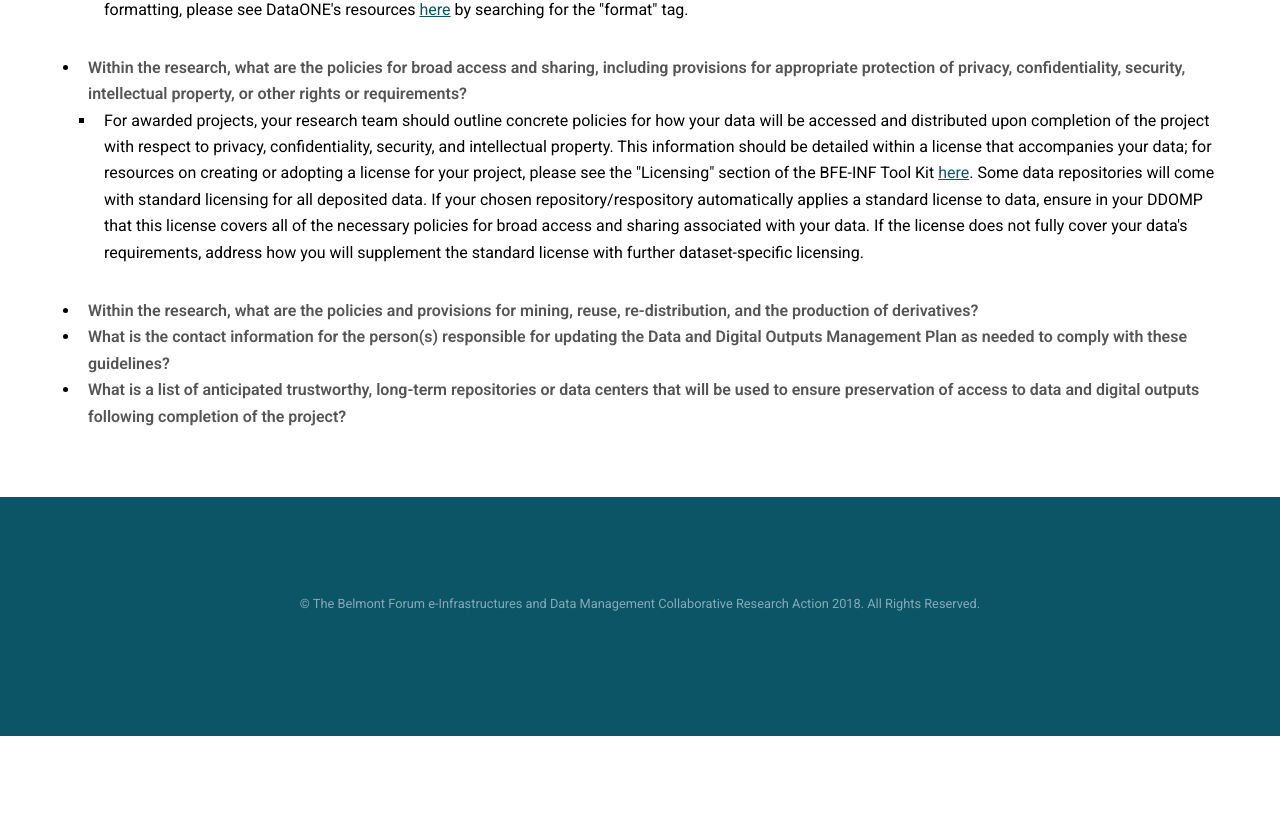
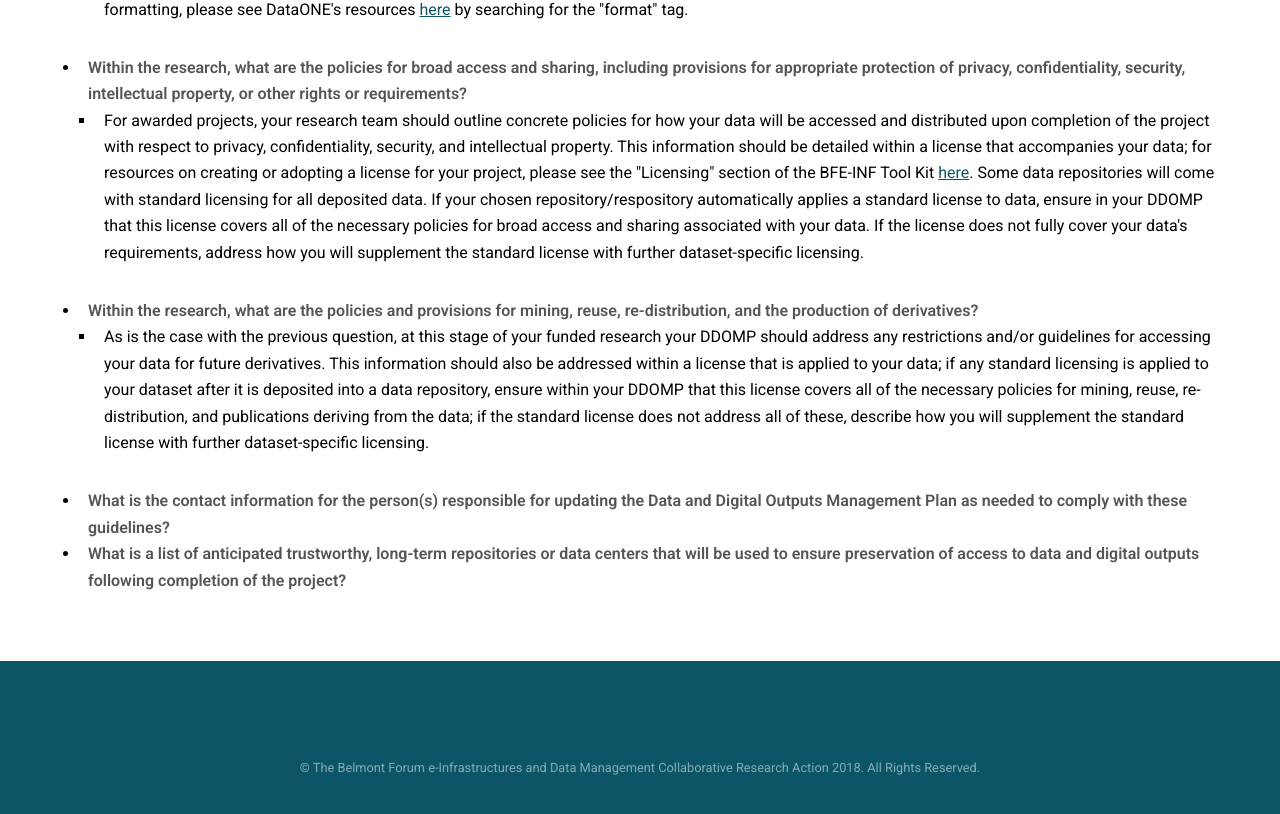
Before and after one commit to bfe-inf/toolkit, a Jekyll site: the page ddomp-awardedprojects.html, which Jekyll copies as it is, in a window 1280 px wide and 900 px high, scrolled down 1040 px. Shown: the top 814 px of the window. Built offline with Jekyll 4.4.1, drawn with Linux system fonts in a browser that asks for light colours; before the commit the page ends 1776 px from its top, so only the background shows below that.

Commit message:
Update ddomp-awardedprojects.html

```diff
--- a/ddomp-awardedprojects.html
+++ b/ddomp-awardedprojects.html
@@ -59,6 +59,9 @@
 								<li>For awarded projects, your research team should outline concrete policies for how your data will be accessed and distributed upon completion of the project with respect to privacy, confidentiality, security, and intellectual property. This information should be detailed within a license that accompanies your data; for resources on creating or adopting a license for your project, please see the "Licensing" section of the BFE-INF Tool Kit <a href="https://bfe-inf.github.io/tool-kit/bp&s-licensing.html" target="_blank">here</a>. Some data repositories will come with standard licensing for all deposited data. If your chosen repository/respository automatically applies a standard license to data, ensure in your DDOMP that this license covers all of the necessary policies for broad access and sharing associated with your data. If the license does not fully cover your data's requirements, address how you will supplement the standard license with further dataset-specific licensing.</li>
 							</ul>
 						<li><strong>Within the research, what are the policies and provisions for mining, reuse, re-distribution, and the production of derivatives?</strong></li>
+							<ul style="list-style-type:square">
+								<li>As is the case with the previous question, at this stage of your funded research your DDOMP should address any restrictions and/or guidelines for accessing your data for future derivatives. This information should also be addressed within a license that is applied to your data; if any standard licensing is applied to your dataset after it is deposited into a data repository, ensure within your DDOMP that this license covers all of the necessary policies for mining, reuse, re-distribution, and publications deriving from the data; if the standard license does not address all of these, describe how you will supplement the standard license with further dataset-specific licensing.</li>
+							</ul>
 						<li><strong>What is the contact information for the person(s) responsible for updating the Data and Digital Outputs Management Plan as needed to comply with these guidelines?</strong></li>
 						<li><strong>What is a list of anticipated trustworthy, long-term repositories or data centers that will be used to ensure preservation of access to data and digital outputs following completion of the project?</strong></li>
 					</ul>
```
